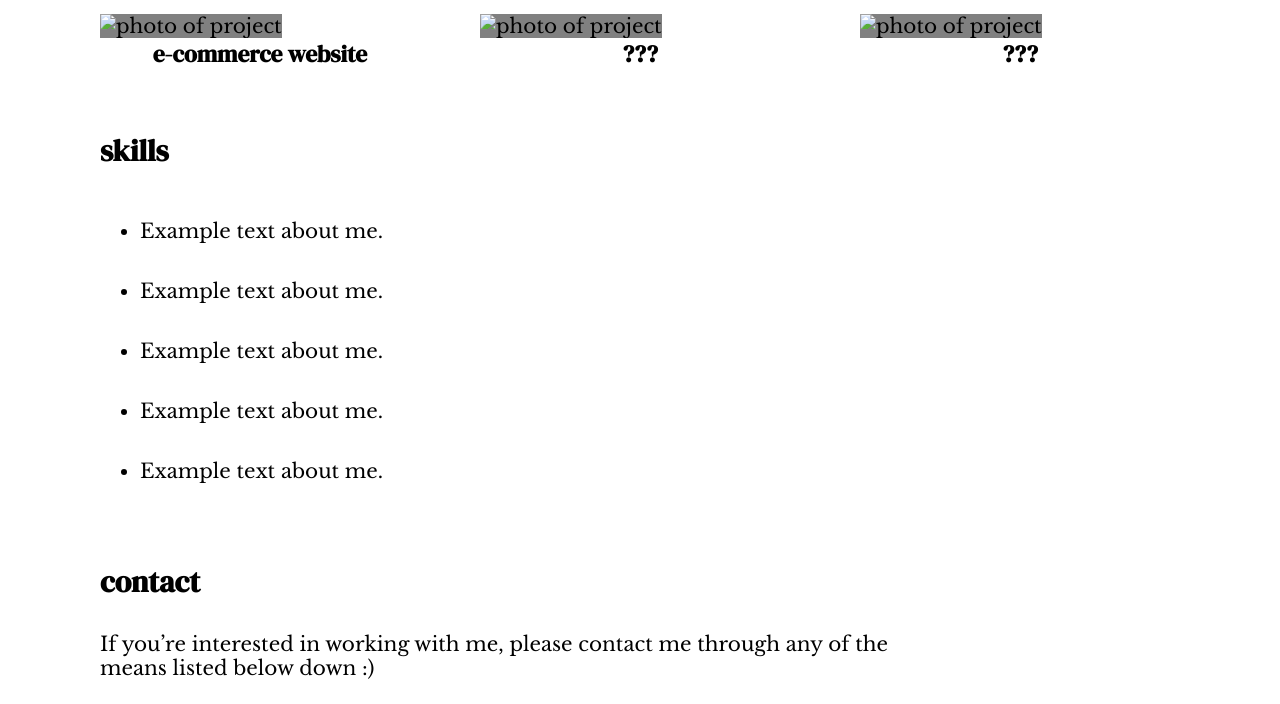
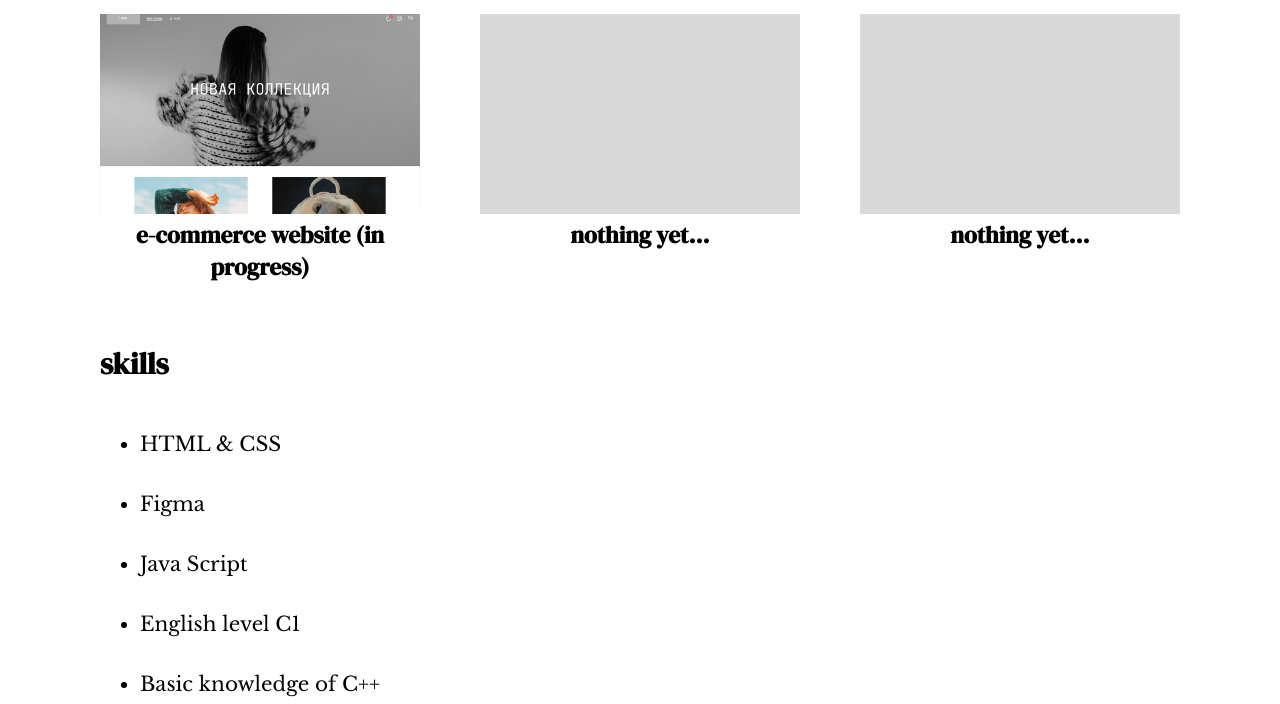
Before and after one commit to PFomina/portfolio, a plain HTML site: page index.html in a window 1280 px wide. Shown: the part 622-1326 px from the top of the page. Drawn offline with nearby package versions, Linux system fonts and the light colour scheme.

Commit message:
add text and photos

```diff
--- a/index.html
+++ b/index.html
@@ -23,40 +23,40 @@
         <main>
             <section id="about">
                 <h2>about me</h2>
-                <p>Example text about me. Example text about me. Example text about me. Example text about me. Example text about me. Example text about me. Example text about me. Example text about me. Example text about me. Example text about me. Example text about me. Example text about me. Example text about me. Example text about me. Example text about me. Example text about me. Example text about me. Example text about me. Example text about me. Example text about me. Example text about me. Example text about me. Example text about me. Example text about me.</p>
-                <img src="" alt="Photo of Polina Fomina" />
+                <p>Hi! I'm Polina, an aspiring developer! Back in 2018, I was studying computer science in a university. But after 3 semesters I dropped out to pursue a music degree because I’ve been passionate about music my entire life! Right now I’m in the process of achieving that goal. However, I decided not to give up on coding just yet! So I currently self-study full-stack development. I'm interested in all sorts of things so who knows where I'm going to end up!<br><br> In my spare time I enjoy cooking and trying new recipes, working out and do my best to live a happy life :)</p>
+                <img src="./assets/personal-photo.jpg" alt="Photo of Polina Fomina" />
             </section>
             <section id="projects">
                 <h2>projects</h2>
                 <div class="grid">
                     <div class="griditem">
-                        <img src="" alt="photo of project">
-                        <h3>e-commerce website</h3>
+                        <img src="./assets/home_page.png" alt="photo of project">
+                        <h3>e-commerce website (in progress)</h3>
                     </div>
                     <div class="griditem">
-                        <img src="" alt="photo of project">
-                        <h3>???</h3>
+                        <img src="./assets/blank_space.jpg" alt="photo of project">
+                        <h3>nothing yet...</h3>
                     </div>
                     <div class="griditem">
-                        <img src="" alt="photo of project">
-                        <h3>???</h3>
+                        <img src="./assets/blank_space.jpg" alt="photo of project">
+                        <h3>nothing yet...</h3>
                     </div>
                 </div>
             </section>
             <section id="skills">
                 <h2>skills</h2>
                 <ul>
-                    <li>Example text about me.</li>
-                    <li>Example text about me.</li>
-                    <li>Example text about me.</li>
-                    <li>Example text about me.</li>
-                    <li>Example text about me.</li>
+                    <li>HTML & CSS</li>
+                    <li>Figma</li>
+                    <li>Java Script</li>
+                    <li>English level C1</li>
+                    <li>Basic knowledge of C++</li>
                 </ul>
             </section>
             <section id="contact">
                 <h2>contact</h2>
                 <p>If you’re interested in working with me, please contact me through any of the means listed below down :)</p>
-                <a href=""><img src="./assets/github.svg" alt="GitHub link" /></a>
+                <a href="https://github.com/PFomina"><img src="./assets/github.svg" alt="GitHub link" /></a>
                 <a href="mailto:work.polinafomina@gmail.com"><img src="./assets/mail-01.svg" alt="e-mail" /></a>
                 <a href=""><img src="./assets/linkedin-01.svg" alt="LinkedIn link" /></a>
             </section>
```
Also changed, not shown: assets/blank_space.jpg (added), assets/home_page.png (added), assets/personal-photo.jpg (added).
